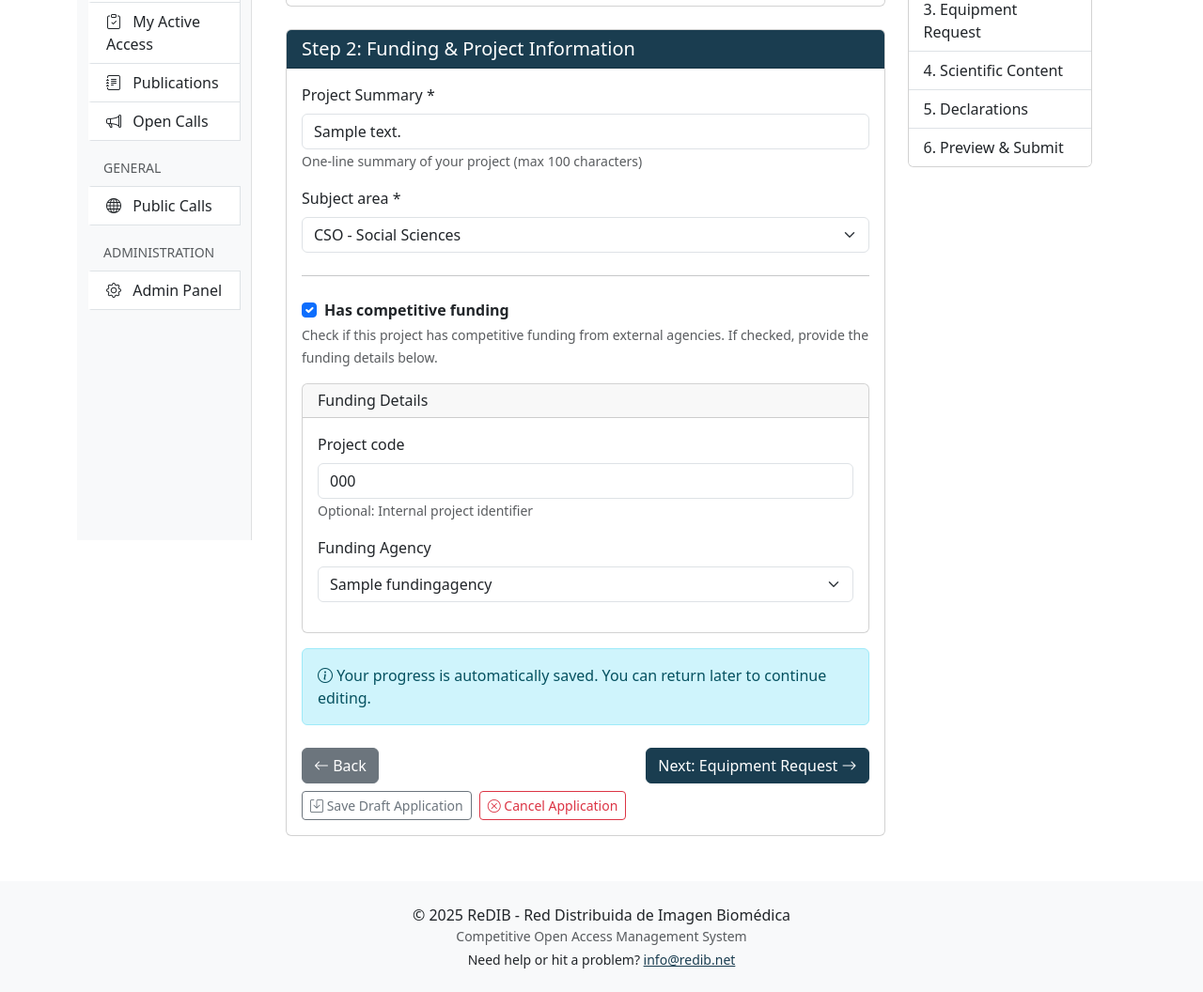
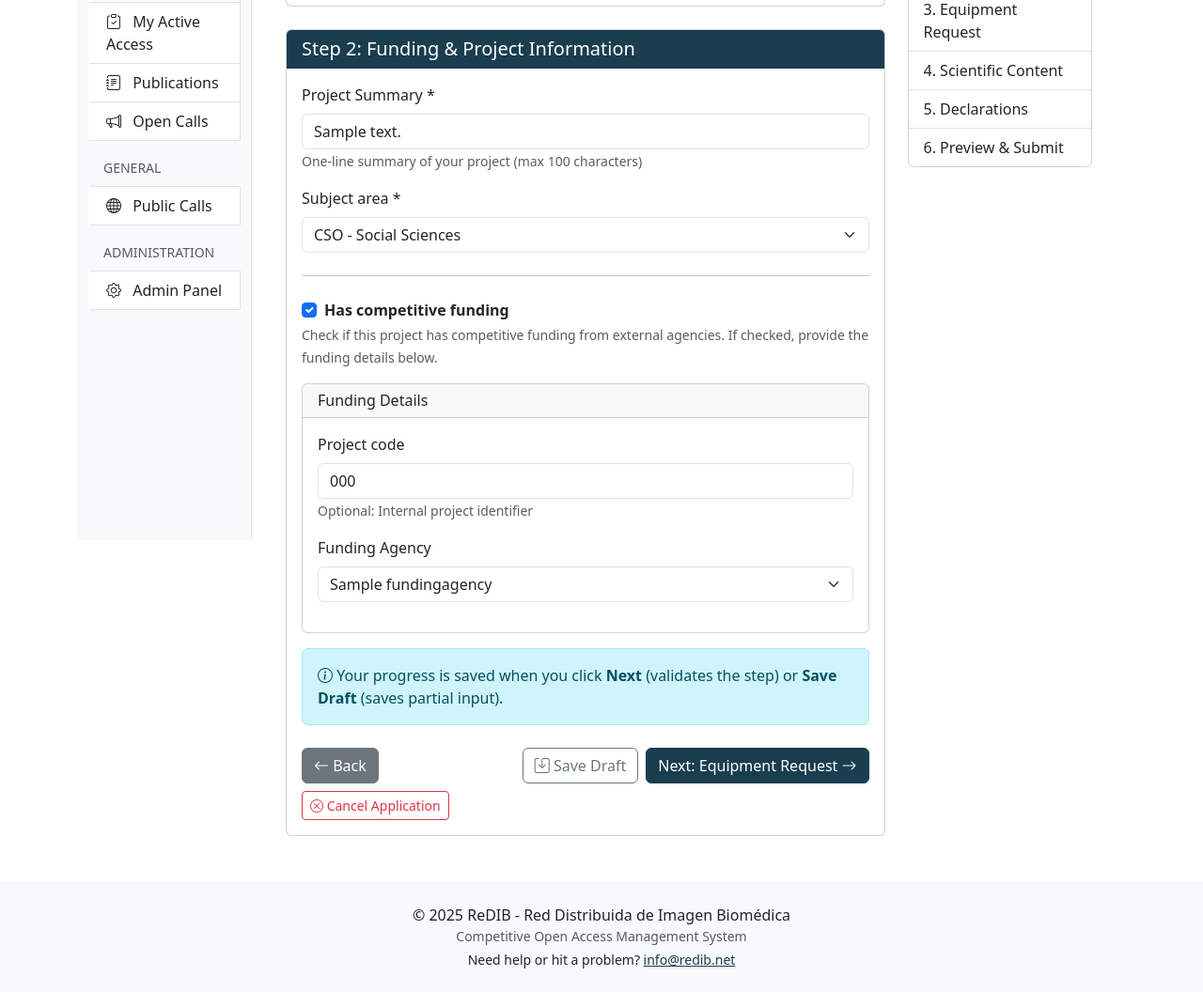
Before and after one commit to Rtasseff/ReDIB-Portal, a Django app: page /applications/1/step2/ in a window 1280 px wide. Shown: the part 251-1307 px from the top of the page at 94% size. Run offline with Django 5.2, Linux system fonts and the light colour scheme; a user stored in the database is signed in; tables that the repository leaves empty hold one stand-in row (values such as "Sample post"); parts of the project's set-up code (start-up, migrations or seed data) failed here and were passed over; some libraries are stand-ins or nearby versions.

Commit message:
Wizard: fix misleading "Save Draft" link that discarded user input
The Save Draft button on wizard steps 2-5 was a plain <a> link to the
dashboard, so any unsaved field changes on the current step were silently
dropped — a real applicant lost work this way. Replace it with a real
form submit that POSTs action=save_draft and persists partial input
through relaxed-validation form variants (required=False on all fields,
strict cross-field rules skipped). The Next button continues to enforce
full step validation as before.

Also correct the "automatically saved" banner copy across all five
wizard steps; the preview-page link is renamed to "Save and Continue
Later" since the application is already saved at that point.

Co-Authored-By: Claude Opus 4.7 (1M context) <noreply@anthropic.com>

```diff
--- a/applications/forms.py
+++ b/applications/forms.py
@@ -480,6 +480,66 @@ class ApplicationStep5Form(forms.ModelForm):
         return cleaned_data
 
 
+# =============================================================================
+# Draft variants of the wizard step forms (partial-save mode)
+# =============================================================================
+#
+# The wizard's "Save Draft" button posts action=save_draft. The view picks
+# the matching *Draft form below, which loosens required-field validation
+# and skips strict cross-field business rules so an applicant can persist
+# whatever they have typed without first completing the step. The regular
+# Next button still uses the full forms and validates as before.
+
+
+class _DraftFormMixin:
+    """Mark every bound field optional so partial input can be saved."""
+
+    def __init__(self, *args, **kwargs):
+        super().__init__(*args, **kwargs)
+        for field in self.fields.values():
+            field.required = False
+
+
+class ApplicationStep1DraftForm(_DraftFormMixin, ApplicationStep1Form):
+    pass
+
+
+class ApplicationStep2DraftForm(_DraftFormMixin, ApplicationStep2Form):
+    def clean(self):
+        # Bypass ApplicationStep2Form.clean() (which requires a name/origin
+        # when "Other" is selected). Run only the base ModelForm clean(),
+        # then drop the "Other" sentinel so the FK doesn't try to persist it.
+        cleaned_data = forms.ModelForm.clean(self)
+        agency = cleaned_data.get('funding_agency_obj')
+        if agency == FundingAgencyWithOtherChoiceField.OTHER_SENTINEL:
+            cleaned_data['funding_agency_obj'] = None
+        return cleaned_data
+
+    def save(self, commit=True):
+        # Bypass ApplicationStep2Form.save() which derives project_type from
+        # the funding agency; on a draft save we just persist what the form
+        # already has on the instance.
+        instance = forms.ModelForm.save(self, commit=False)
+        if commit:
+            instance.save()
+        return instance
+
+
+class ApplicationStep3DraftForm(_DraftFormMixin, ApplicationStep3Form):
+    pass
+
+
+class ApplicationStep4DraftForm(_DraftFormMixin, ApplicationStep4Form):
+    pass
+
+
+class ApplicationStep5DraftForm(_DraftFormMixin, ApplicationStep5Form):
+    def clean(self):
+        # Skip ApplicationStep5Form.clean() — drafts are not required to
+        # have data_consent ticked.
+        return forms.ModelForm.clean(self)
+
+
 class FeasibilityReviewForm(forms.ModelForm):
     """Feasibility review by node coordinator"""
 
--- a/applications/views.py
+++ b/applications/views.py
@@ -17,8 +17,20 @@ from .models import Application, RequestedAccess, FeasibilityReview
 from .forms import (
     ApplicationStep1Form, ApplicationStep2Form, ApplicationStep3Form,
     ApplicationStep4Form, ApplicationStep5Form, RequestedAccessFormSet,
+    ApplicationStep1DraftForm, ApplicationStep2DraftForm,
+    ApplicationStep3DraftForm, ApplicationStep4DraftForm,
+    ApplicationStep5DraftForm,
     FeasibilityReviewForm
 )
+
+
+DRAFT_SAVED_MSG = (
+    "Draft saved. You can return any time from My Applications to continue."
+)
+
+
+def _is_draft_save(request):
+    return request.method == 'POST' and request.POST.get('action') == 'save_draft'
 
 
 @login_required
@@ -294,8 +306,11 @@ def application_edit_step1(request, pk):
         status='draft'
     )
 
+    draft_mode = _is_draft_save(request)
+
     if request.method == 'POST':
-        form = ApplicationStep1Form(request.POST, instance=application, user=request.user)
+        form_cls = ApplicationStep1DraftForm if draft_mode else ApplicationStep1Form
+        form = form_cls(request.POST, instance=application, user=request.user)
 
         if form.is_valid():
             app = form.save(commit=False)
@@ -310,6 +325,9 @@ def application_edit_step1(request, pk):
             if user.orcid:
                 app.applicant_orcid = user.orcid
             app.save()
+            if draft_mode:
+                messages.success(request, DRAFT_SAVED_MSG)
+                return redirect('applications:my_applications')
             messages.success(request, "Step 1 saved. Continue to step 2.")
             return redirect('applications:edit_step2', pk=application.pk)
     else:
@@ -336,11 +354,17 @@ def application_edit_step2(request, pk):
         status='draft'
     )
 
+    draft_mode = _is_draft_save(request)
+
     if request.method == 'POST':
-        form = ApplicationStep2Form(request.POST, instance=application)
+        form_cls = ApplicationStep2DraftForm if draft_mode else ApplicationStep2Form
+        form = form_cls(request.POST, instance=application)
 
         if form.is_valid():
             form.save()
+            if draft_mode:
+                messages.success(request, DRAFT_SAVED_MSG)
+                return redirect('applications:my_applications')
             messages.success(request, "Step 2 saved. Continue to step 3.")
             return redirect('applications:edit_step3', pk=application.pk)
     else:
@@ -365,6 +389,8 @@ def application_edit_step3(request, pk):
         applicant=request.user,
         status='draft'
     )
+
+    draft_mode = _is_draft_save(request)
 
     if request.method == 'POST':
         # Fix INITIAL_FORMS to match forms that actually have database IDs.
@@ -379,12 +405,33 @@ def application_edit_step3(request, pk):
                 actual_initial += 1
         post_data[f'{prefix}-INITIAL_FORMS'] = str(actual_initial)
 
-        service_form = ApplicationStep3Form(post_data, instance=application)
+        service_form_cls = ApplicationStep3DraftForm if draft_mode else ApplicationStep3Form
+        service_form = service_form_cls(post_data, instance=application)
         access_formset = RequestedAccessFormSet(
             post_data,
             instance=application,
             form_kwargs={'call': application.call}
         )
+
+        if draft_mode:
+            # Equipment rows still require both fields filled to persist, but
+            # we relax the formset's "at least one row" rule so a user with
+            # no equipment yet can still save their service-modality choice.
+            access_formset.validate_min = False
+            service_ok = service_form.is_valid()
+            formset_ok = access_formset.is_valid()
+            if service_ok:
+                service_form.save()
+            if formset_ok:
+                access_formset.save()
+            messages.success(request, DRAFT_SAVED_MSG)
+            if not formset_ok:
+                messages.warning(
+                    request,
+                    "Some equipment rows were incomplete and were not saved. "
+                    "Complete or remove them before clicking Next."
+                )
+            return redirect('applications:my_applications')
 
         if service_form.is_valid() and access_formset.is_valid():
             service_form.save()
@@ -420,11 +467,17 @@ def application_edit_step4(request, pk):
         status='draft'
     )
 
+    draft_mode = _is_draft_save(request)
+
     if request.method == 'POST':
-        form = ApplicationStep4Form(request.POST, instance=application)
+        form_cls = ApplicationStep4DraftForm if draft_mode else ApplicationStep4Form
+        form = form_cls(request.POST, instance=application)
 
         if form.is_valid():
             form.save()
+            if draft_mode:
+                messages.success(request, DRAFT_SAVED_MSG)
+                return redirect('applications:my_applications')
             messages.success(request, "Step 4 saved. Continue to step 5 (final step).")
             return redirect('applications:edit_step5', pk=application.pk)
     else:
@@ -450,8 +503,11 @@ def application_edit_step5(request, pk):
         status='draft'
     )
 
+    draft_mode = _is_draft_save(request)
+
     if request.method == 'POST':
-        form = ApplicationStep5Form(request.POST, instance=application, user=request.user)
+        form_cls = ApplicationStep5DraftForm if draft_mode else ApplicationStep5Form
+        form = form_cls(request.POST, instance=application, user=request.user)
 
         if form.is_valid():
             app = form.save(commit=False)
@@ -459,6 +515,9 @@ def application_edit_step5(request, pk):
             if request.user.auto_data_consent:
                 app.data_consent = True
             app.save()
+            if draft_mode:
+                messages.success(request, DRAFT_SAVED_MSG)
+                return redirect('applications:my_applications')
             messages.success(request, "All steps complete. Review and submit.")
             return redirect('applications:preview', pk=application.pk)
     else:
--- a/templates/applications/preview.html
+++ b/templates/applications/preview.html
@@ -264,8 +264,8 @@
             <a href="{% url 'applications:edit_step5' application.pk %}" class="btn btn-secondary">
                 <i class="bi bi-arrow-left"></i> Back to Edit
             </a>
-            <a href="{% url 'core:dashboard' %}" class="btn btn-outline-secondary btn-sm ms-2">
-                <i class="bi bi-save"></i> Save Draft Application
+            <a href="{% url 'applications:my_applications' %}" class="btn btn-outline-secondary btn-sm ms-2">
+                <i class="bi bi-box-arrow-left"></i> Save and Continue Later
             </a>
             <form method="post" action="{% url 'applications:cancel' application.pk %}" class="d-inline ms-2"
                   onsubmit="return confirm('Are you sure you want to cancel? All application data will be permanently deleted.');">
--- a/templates/applications/wizard_step1.html
+++ b/templates/applications/wizard_step1.html
@@ -123,8 +123,9 @@
 
                         <div class="alert alert-info">
                             <i class="bi bi-info-circle"></i>
-                            <strong>About this wizard:</strong> Your application will be saved as a draft at each step.
-                            You can return later to continue editing before final submission.
+                            <strong>About this wizard:</strong> Click <strong>Next</strong> to validate
+                            this step and save your progress. From step 2 onward you can also click
+                            <strong>Save Draft</strong> to save partial input and return later.
                         </div>
 
                         <div class="d-flex justify-content-between mt-4">
--- a/templates/applications/wizard_step2.html
+++ b/templates/applications/wizard_step2.html
@@ -144,22 +144,25 @@
 
                         <div class="alert alert-info">
                             <i class="bi bi-info-circle"></i>
-                            Your progress is automatically saved. You can return later to continue editing.
+                            Your progress is saved when you click <strong>Next</strong> (validates the step) or
+                            <strong>Save Draft</strong> (saves partial input).
                         </div>
 
                         <div class="d-flex justify-content-between mt-4">
                             <a href="{% url 'applications:edit_step1' application.pk %}" class="btn btn-secondary">
                                 <i class="bi bi-arrow-left"></i> Back
                             </a>
-                            <button type="submit" class="btn btn-primary">
-                                Next: Equipment Request <i class="bi bi-arrow-right"></i>
-                            </button>
+                            <div class="d-flex gap-2">
+                                <button type="submit" name="action" value="save_draft" class="btn btn-outline-secondary">
+                                    <i class="bi bi-save"></i> Save Draft
+                                </button>
+                                <button type="submit" class="btn btn-primary">
+                                    Next: Equipment Request <i class="bi bi-arrow-right"></i>
+                                </button>
+                            </div>
                         </div>
                     </form>
                     <div class="d-flex gap-2 mt-2">
-                        <a href="{% url 'core:dashboard' %}" class="btn btn-outline-secondary btn-sm">
-                            <i class="bi bi-save"></i> Save Draft Application
-                        </a>
                         <form method="post" action="{% url 'applications:cancel' application.pk %}"
                               onsubmit="return confirm('Are you sure you want to cancel? All application data will be permanently deleted.');">
                             {% csrf_token %}
```
Also changed, not shown: templates/applications/wizard_step3.html (+10 -7 lines), templates/applications/wizard_step4.html (+10 -7 lines), templates/applications/wizard_step5.html (+8 -6 lines), tests/test_wizard_save_draft.py (added, +198 -0 lines).
